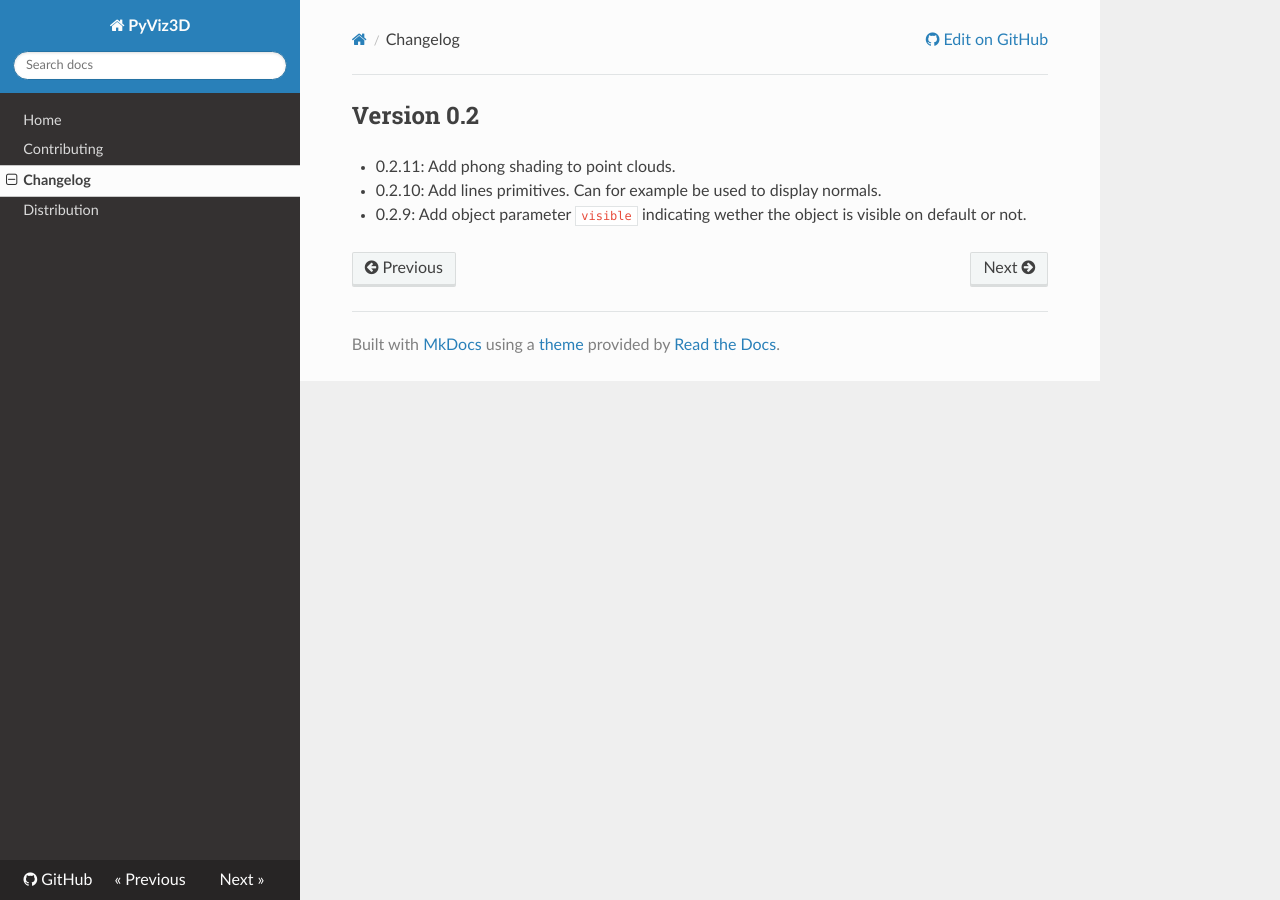
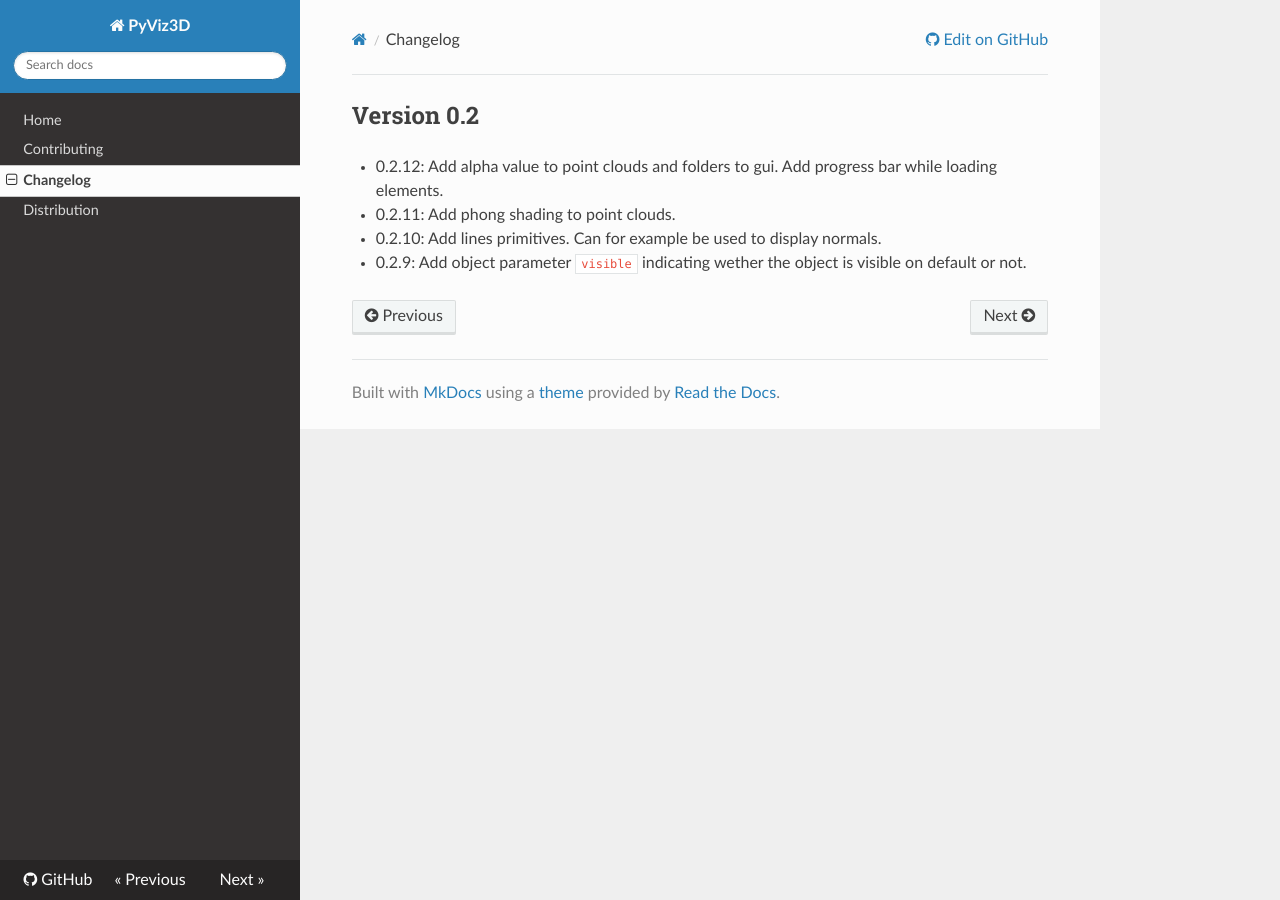
Before and after one commit to francisengelmann/PyViz3D, an MkDocs documentation site: the page built from docs/changelog.md, in a window 1280 px wide. Built offline with MkDocs 1.6.1, drawn with Linux system fonts in a browser that asks for light colours; nearby versions of some CDN libraries.

Commit message:
update changelog

```diff
--- a/docs/changelog.md
+++ b/docs/changelog.md
@@ -1,4 +1,5 @@
 ## Version 0.2
+ - 0.2.12: Add alpha value to point clouds and folders to gui. Add progress bar while loading elements.
  - 0.2.11: Add phong shading to point clouds.
  - 0.2.10: Add lines primitives. Can for example be used to display normals.
  - 0.2.9: Add object parameter `visible` indicating wether the object is visible on default or not.
```
